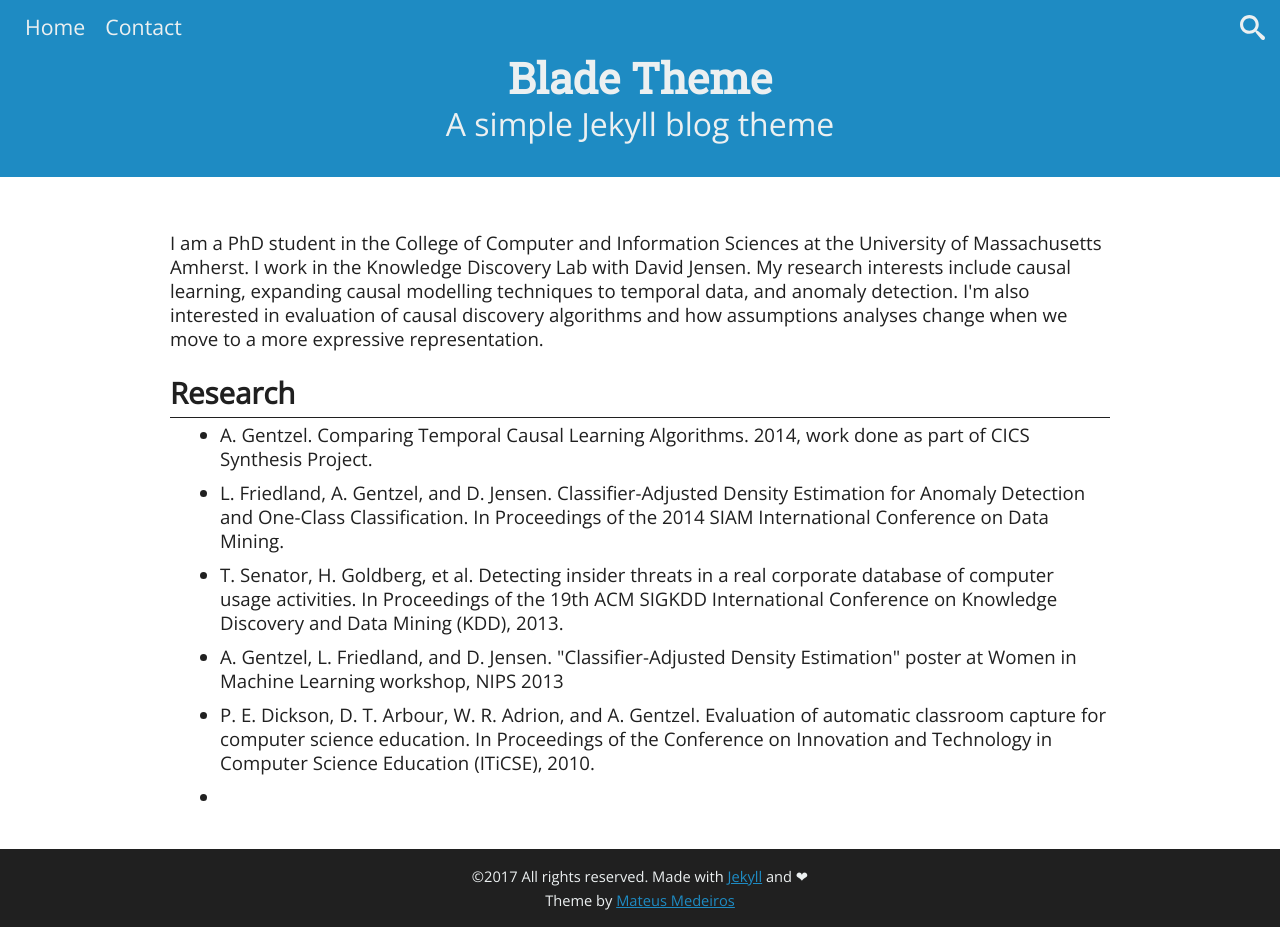
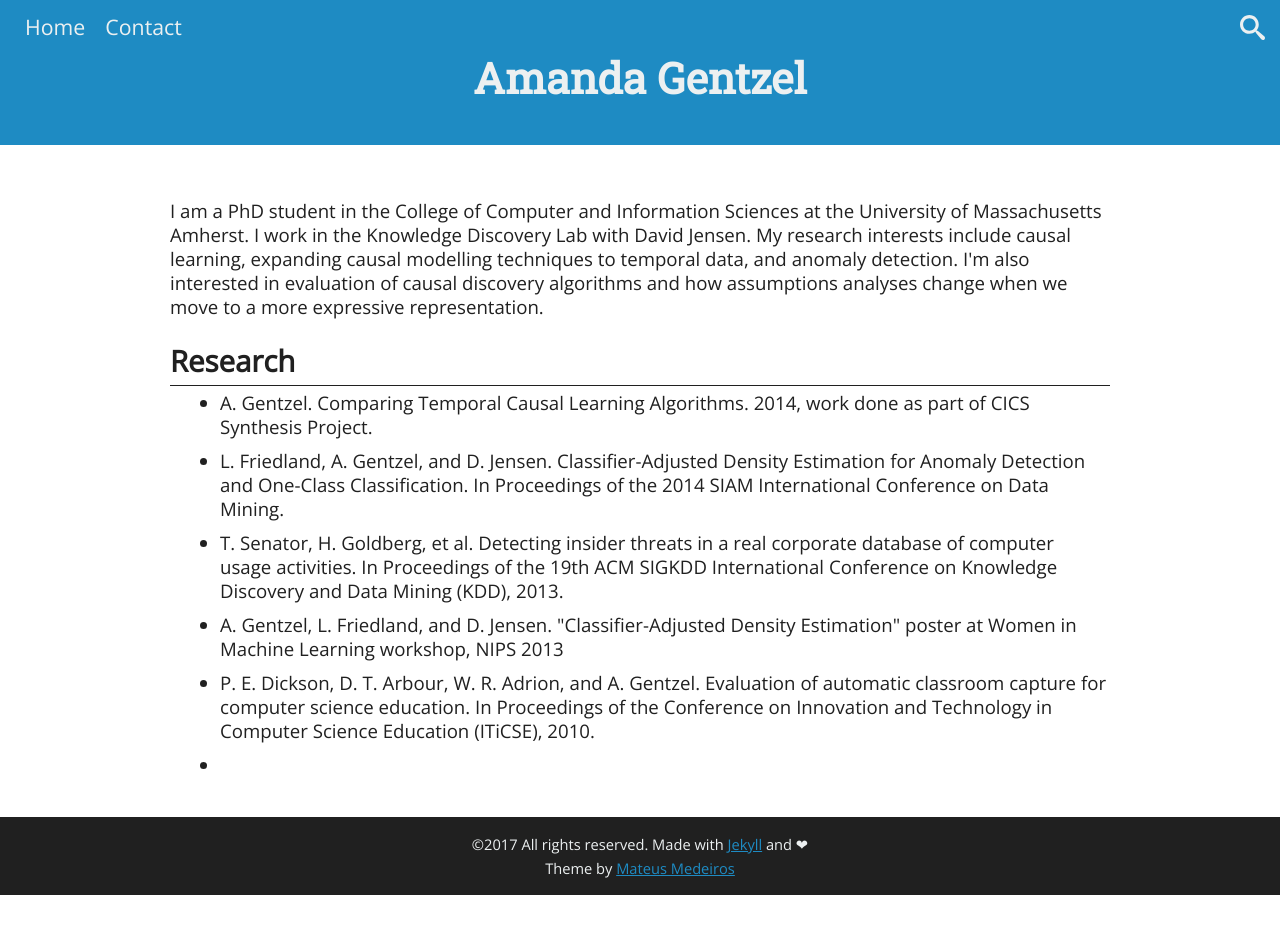
Before and after one commit to agentzel/old.agentzel.github.io, a Jekyll site: the page built from index.html, in a window 1280 px wide. Built offline with Jekyll 4.4.1, drawn with Linux system fonts in a browser that asks for light colours; after the commit the page ends 900 px from its top, so only the background shows below that.

Commit message:
Trying to update title

```diff
--- a/_config.yml
+++ b/_config.yml
@@ -1,5 +1,5 @@
 # Site settings
-title: Amanda Gentzel bleeeehhhhhh
+title: Amanda Gentzel
 description: Graduate Research Assistant
 url: "http://cs.umass.edu/~agentzel" # the base hostname & protocol for your site, e.g. http://example.com
 
--- a/_includes/header.html
+++ b/_includes/header.html
@@ -14,8 +14,7 @@
   </div>
 
   <hgroup class="title">
-    <h1> <a href="/"> Blade Theme </a> </h1>
-    <h2> <a href="/"> A simple Jekyll blog theme </a> </h2>
+    <h1> <a href="/"> Amanda Gentzel </a> </h1>
   </hgroup>
 
 </header>
```
